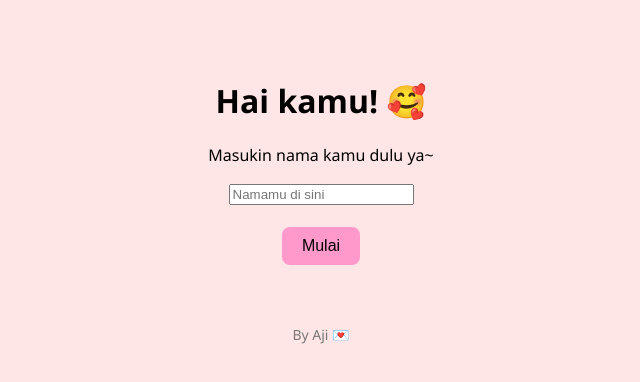
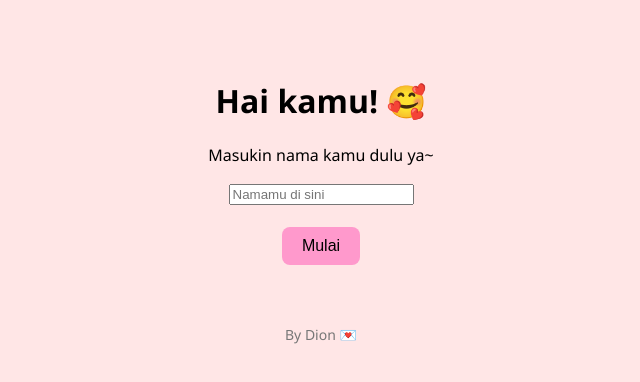
Before and after one commit to Websiteku2025/for-u, a plain HTML site: page index.html in a window 1280 px wide. Shown: the full height of the page, 319-959 px from the left. Drawn offline with Linux system fonts and the light colour scheme.

Commit message:
Update index.html

```diff
--- a/index.html
+++ b/index.html
@@ -66,7 +66,7 @@
   </div>
 
   <footer>
-    <p>By Aji 💌</p>
+    <p>By Dion 💌</p>
   </footer>
 
   <script>
```
